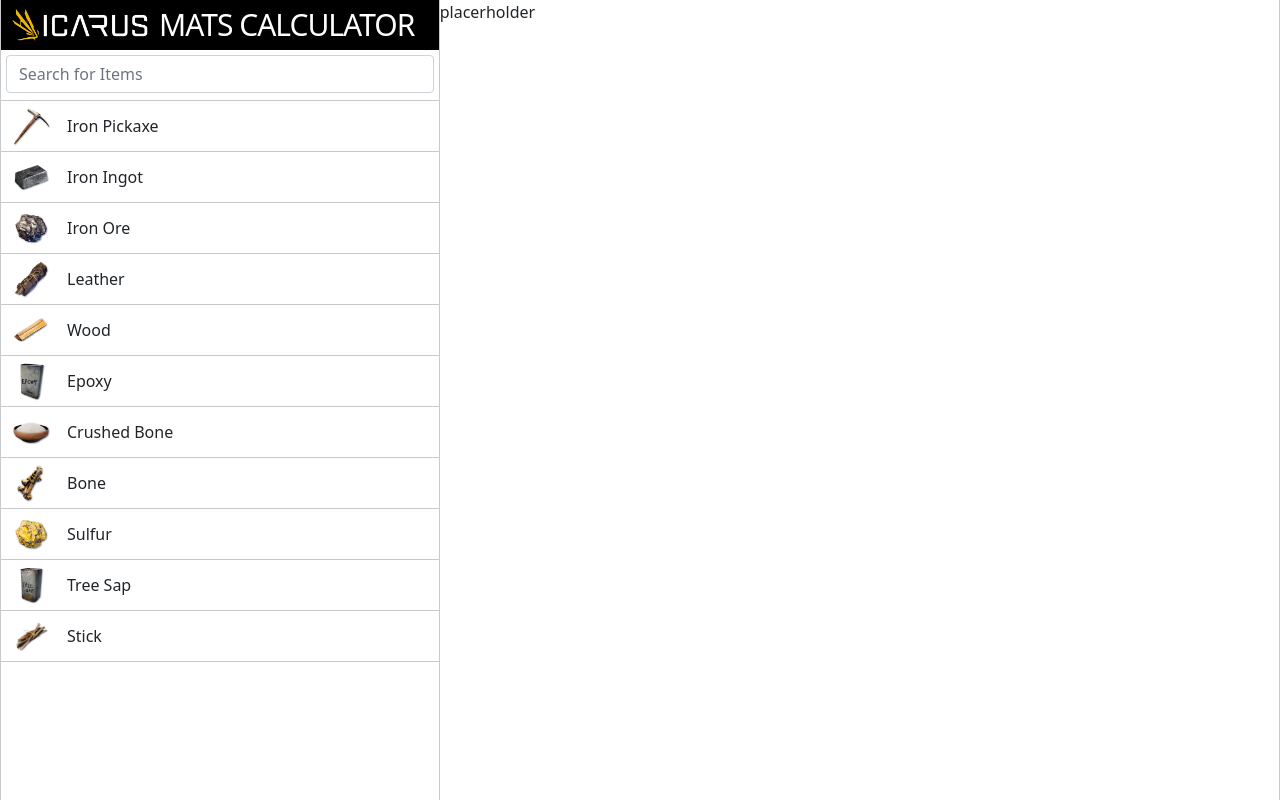
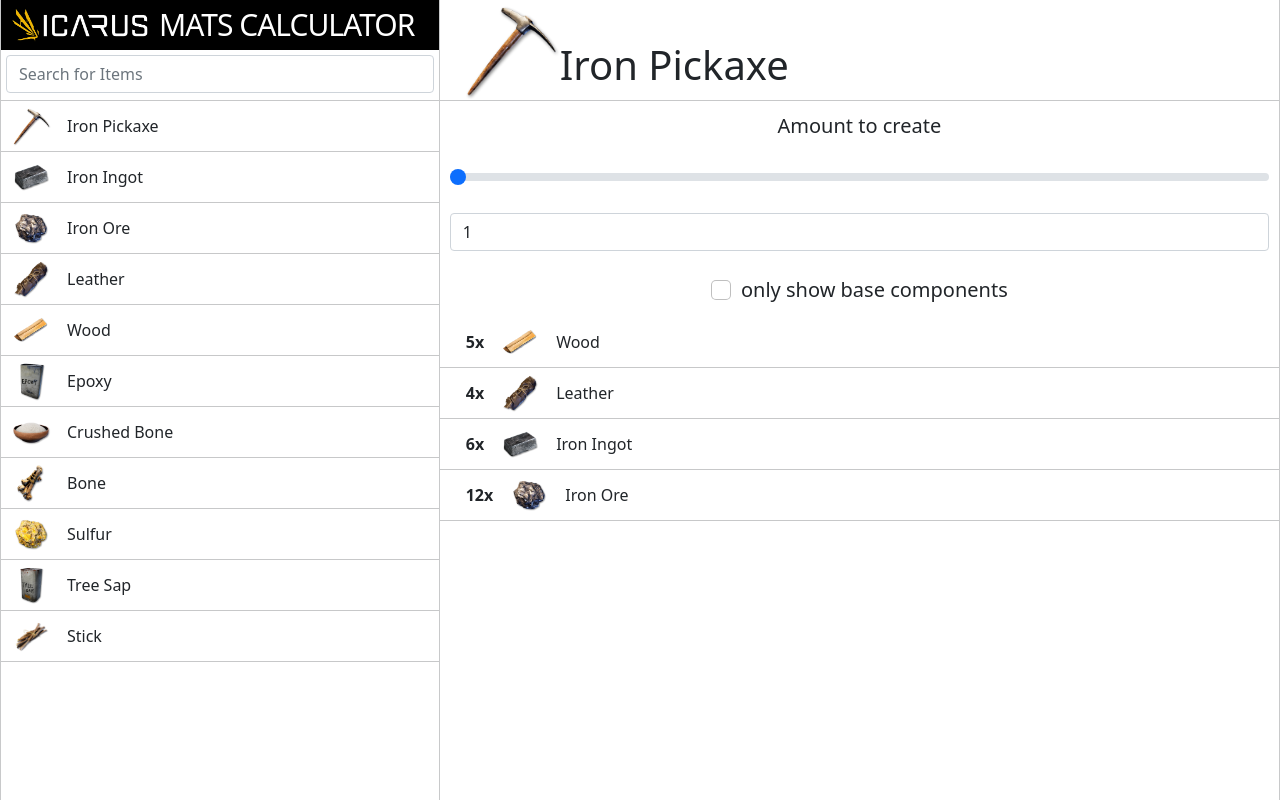
Before and after one commit to smarschollek/icarus-mats-calculator, a Next.js app: page / in a window 1280 px wide. Built offline with nearby package versions, Linux system fonts and the light colour scheme.

Commit message:
fixes issue with recipe selection and switching items

```diff
--- a/components/RightContainer.tsx
+++ b/components/RightContainer.tsx
@@ -44,7 +44,7 @@
 `
 
 type Props = {
-    selectedItem?: Item
+    selectedItem: Item
 }
 
 const RighContainer = (props: Props) => {
@@ -53,16 +53,10 @@
     const [onlyBaseComponents, setOnlyBaseComponents] = useState(false)
 
     useEffect(() => {
+        setAmount(1)
         setSelectedRecipe(0)
+        setOnlyBaseComponents(false)
     }, [props.selectedItem])
-
-    if(!props.selectedItem) {
-        return (
-            <Container>
-                placerholder
-            </Container>
-        )
-    }
 
     const renderRecipeSelection = () => {
         if(props.selectedItem) {
@@ -85,24 +79,24 @@
 
     const renderComponents = (components: Component[], wantedAmount: number) : JSX.Element[] => {
         return components.map((component, index) : JSX.Element => {
-            const item = Items.find(x => x.name === component.itemName)
+            const foundItem = Items.find(x => x.name === component.itemName)
 
-            if(item) {
+            if(foundItem) {
 
                 const renderComponent = () => {
                     if(onlyBaseComponents) {
-                        if(item.recipes && item.recipes[0].components.length === 0) {
-                            return <ListItem key={index} item={item} amount={component.amount * wantedAmount}/>
+                        if(foundItem.collectable) {
+                            return <ListItem key={index} item={foundItem} amount={component.amount * wantedAmount}/>
                         }
                     } else {
-                        return <ListItem key={index} item={item} amount={component.amount * wantedAmount}/>
+                        return <ListItem key={index} item={foundItem} amount={component.amount * wantedAmount}/>
                     }
                 }
 
                 return (
                     <>
                         {renderComponent()}
-                        {item.recipes && renderComponents(item.recipes[0].components, component.amount * wantedAmount)}
+                        {foundItem.recipes && renderComponents(foundItem.recipes[0].components, component.amount * wantedAmount)}
                     </>
 
                 )
@@ -111,6 +105,12 @@
             }
 
         })
+    }
+
+    if(props.selectedItem.recipes === undefined || props.selectedItem.recipes.length <= selectedRecipe) {
+        return (
+            <>xxx</>
+        )
     }
 
     return(
@@ -147,7 +147,7 @@
             <ComponentBox>
 
             </ComponentBox>
-             {props.selectedItem.recipes && renderComponents(props.selectedItem.recipes[selectedRecipe].components, amount)}
+             {renderComponents(props.selectedItem.recipes[selectedRecipe].components, amount)}
          </Container>
     )
 }
--- a/pages/index.tsx
+++ b/pages/index.tsx
@@ -1,5 +1,5 @@
 import type { NextPage } from 'next'
-import { useState } from 'react'
+import { useEffect, useState } from 'react'
 import styled from 'styled-components'
 import LeftContainer from '../components/LeftContianer'
 import RightContainer from '../components/RightContainer'
@@ -16,7 +16,7 @@
 `
 
 const Home: NextPage = () => {
-  const [selectedItem, setSelectedItem] = useState<Item | undefined>(undefined)
+  const [selectedItem, setSelectedItem] = useState<Item>(Items[0])
 
   return (
     <Container>
```
